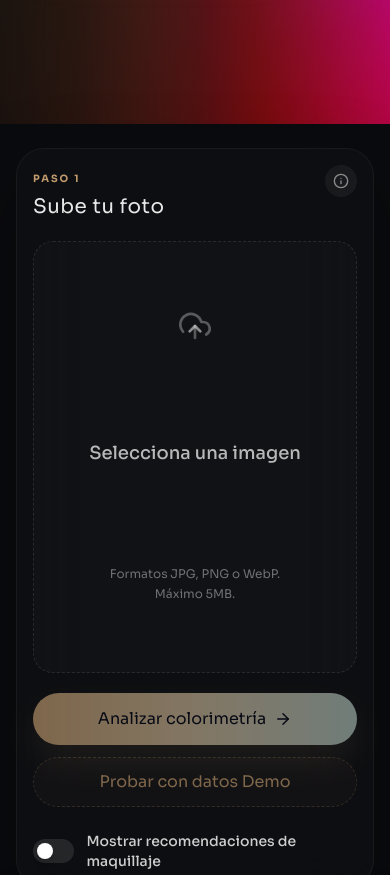
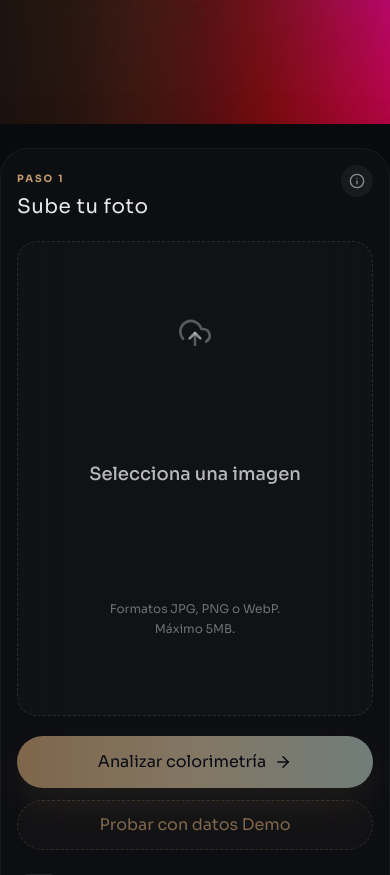
Before and after one commit to Jefffer/my-colorimeter, a React (Vite) app: page / in a window 390 px wide. Shown: the part 720-1595 px from the top of the page. Built offline with nearby package versions, Linux system fonts and the light colour scheme; the HTML template or start-up script is replaced by a standard one; what @react-pdf/renderer would draw is missing.

Commit message:
fix: adjust padding in App component and remove unnecessary line clamp on color reason

```diff
--- a/src/App.jsx
+++ b/src/App.jsx
@@ -145,7 +145,7 @@ function ColorList({ title, subtitle, items, accentClass }) {
                   {item.hex}
                 </span>
               </div>
-              <p className="text-[11px] md:text-xs leading-relaxed text-white/50 font-light line-clamp-3 md:line-clamp-none">{item.reason}</p>
+              <p className="text-[11px] md:text-xs leading-relaxed text-white/50 font-light">{item.reason}</p>
             </div>
           </article>
         ))}
@@ -365,7 +365,7 @@ function App() {
       <Hero onCtaClick={scrollToUpload} />
 
       <div className="min-h-screen bg-[#0A0B0E]">
-        <div className="mx-auto flex w-full max-w-[1260px] flex-col gap-6 px-4 py-6 font-sans sm:px-6 lg:py-8">
+        <div className="mx-auto flex w-full max-w-[1260px] flex-col gap-6 px-0 py-6 font-sans sm:px-4 md:px-6 lg:py-8">
 
           <section className="grid gap-6 lg:grid-cols-[340px_minmax(0,1fr)] xl:grid-cols-[380px_minmax(0,1fr)]">
 
```
